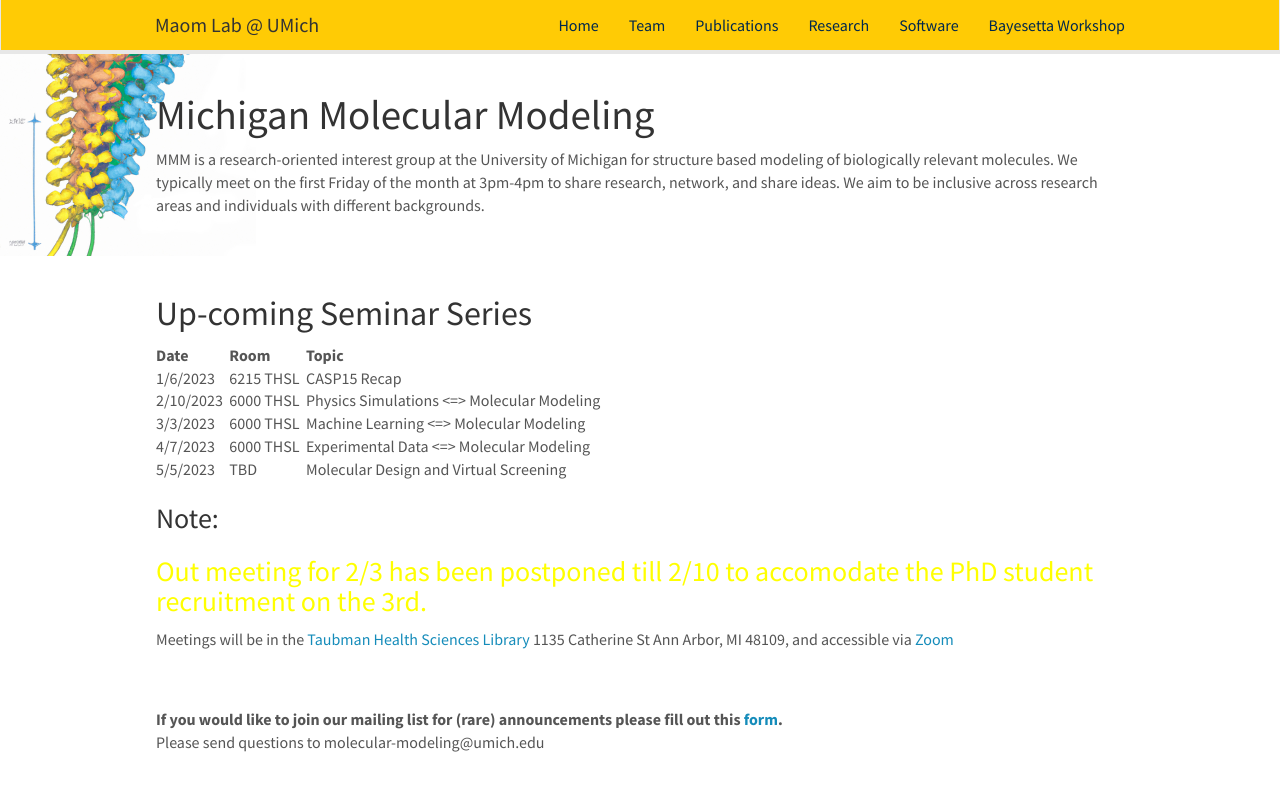
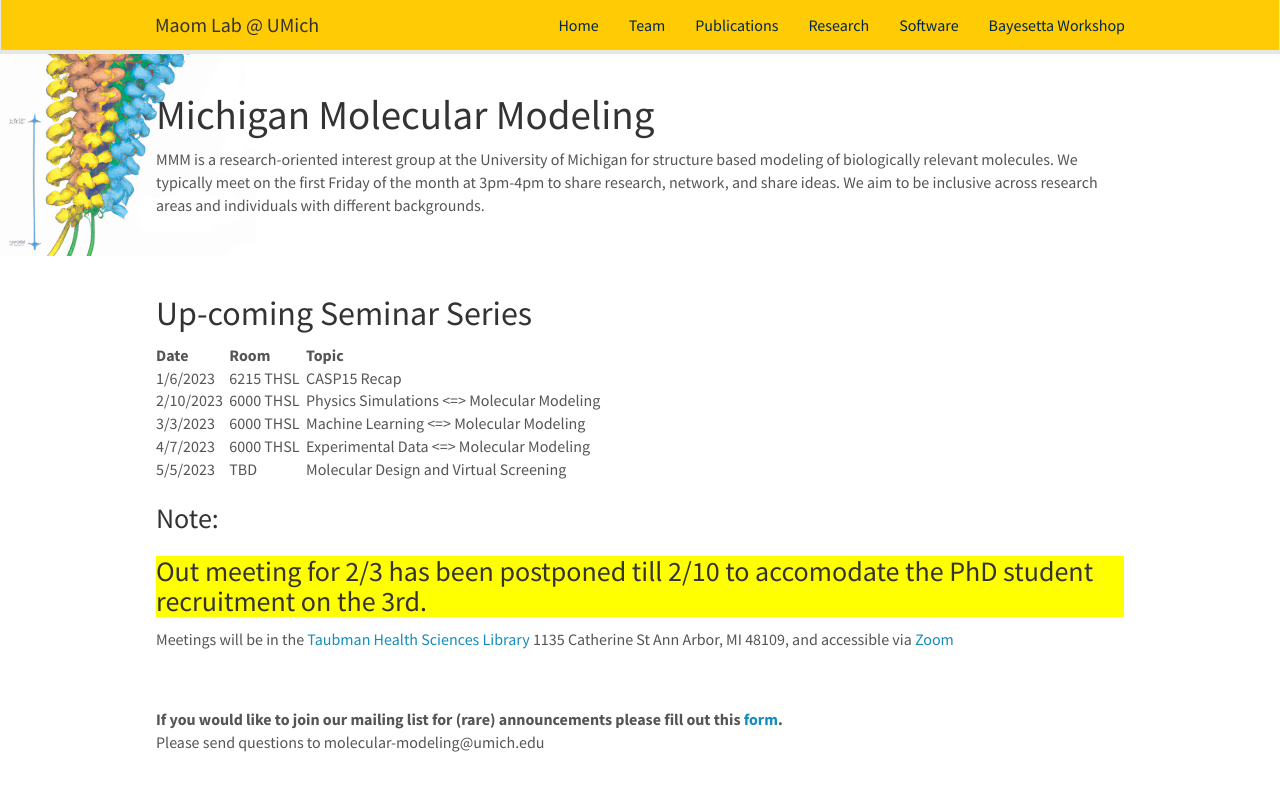
Before and after one commit to momeara/maomlab.github.io, a Jekyll site: the page built from _pages/mmm.md, in a window 1280 px wide and 900 px high. Shown: the top 791 px of the window. Built offline with Jekyll 4.4.1, drawn with Linux system fonts in a browser that asks for light colours; nearby versions of some CDN libraries.

Commit message:
Update mmm.md
fix the text color to text background-color

```diff
--- a/_pages/mmm.md
+++ b/_pages/mmm.md
@@ -33,7 +33,7 @@ MMM is a research-oriented interest group at the University of Michigan for stru
   </tbody>
 </table>
 
-  <h3>Note:</h3> <h3 style="color: #FFFF00;">Out meeting for 2/3 has been postponed till 2/10 to accomodate the PhD student recruitment on the 3rd.</h3>
+  <h3>Note:</h3> <h3 style="background-color: #FFFF00;">Out meeting for 2/3 has been postponed till 2/10 to accomodate the PhD student recruitment on the 3rd.</h3>
 
 
 
```
